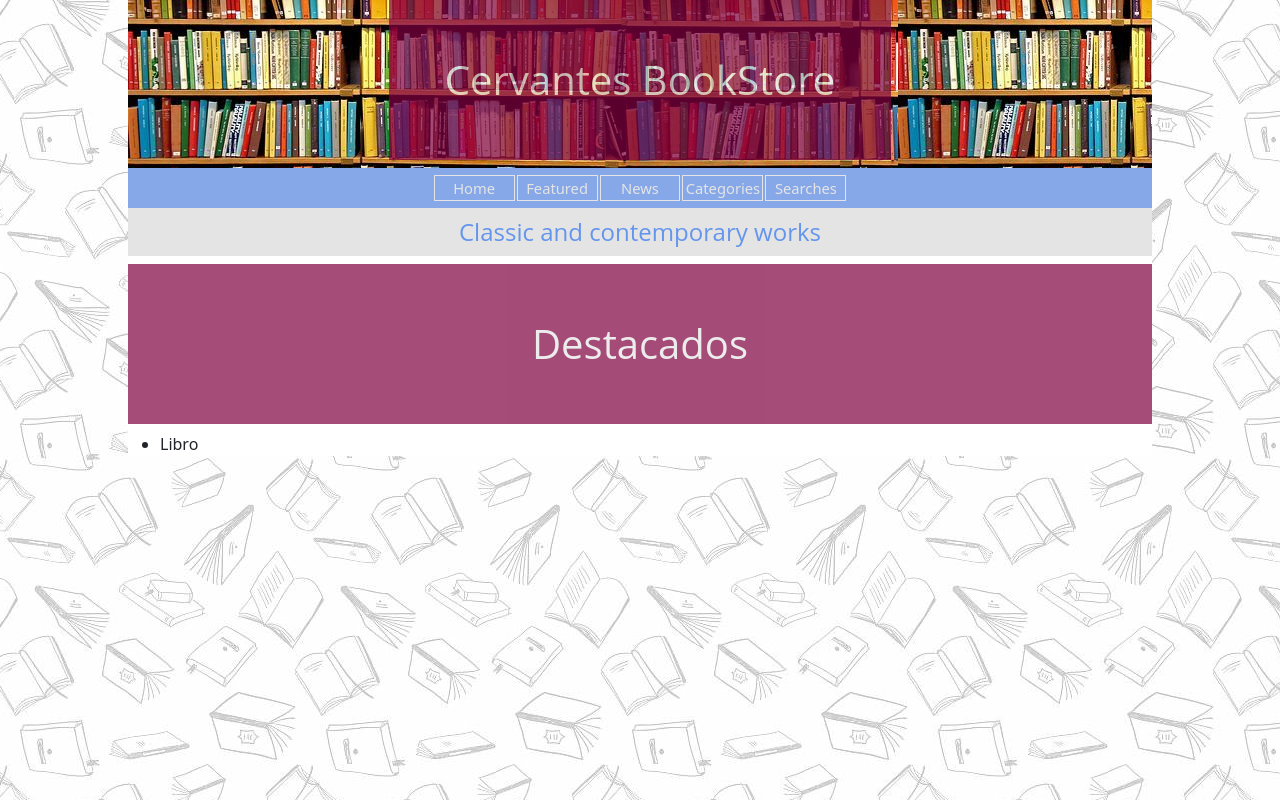
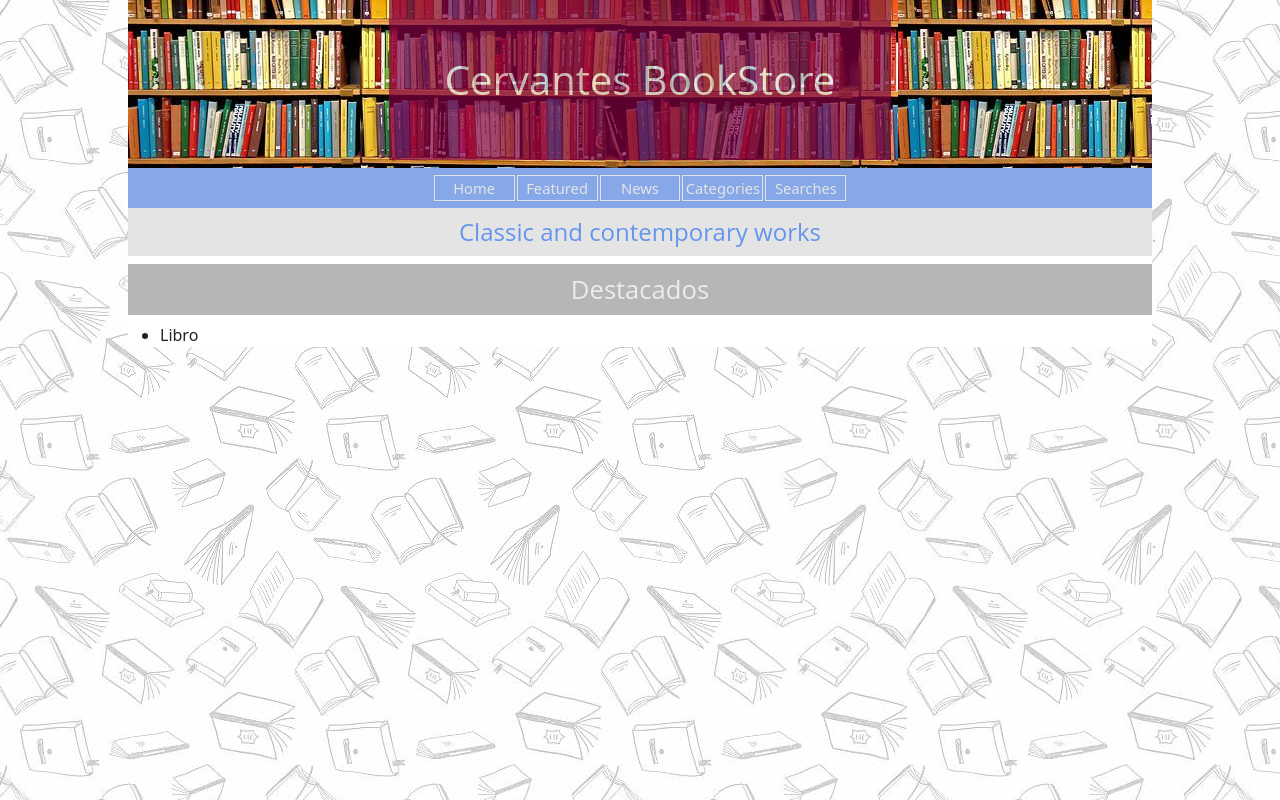
Before and after one commit to nix-star/codoacodo-react, a React (Create React App) app: page /destacados in a window 1280 px wide. Built offline with nearby package versions, Linux system fonts and the light colour scheme.

Commit message:
mismo estilo en titulo

```diff
--- a/src/components/search/Search.jsx
+++ b/src/components/search/Search.jsx
@@ -1,9 +1,10 @@
 import "../../style/search/search.css"
+import "../../style/inicio.css"
 
 const Search = () => {
     return (
         <>
-            <h1>Buscador</h1>
+            <h1 className="tituloPrincipal">Buscador</h1>
             <div className="containerSearch">
                 <form className="formSearch">
                     <input
--- a/src/routes/Descatados.jsx
+++ b/src/routes/Descatados.jsx
@@ -4,7 +4,7 @@ import LibrosGrid from '../components/LibrosGrid/LibrosGrid'
 const Descatados = () => {
   return (
     <>
-      <h1>
+      <h1 className='tituloPrincipal'>
         Destacados
       </h1>
       <main>
--- a/src/routes/Novedades.jsx
+++ b/src/routes/Novedades.jsx
@@ -2,7 +2,7 @@ import React from 'react'
 
 const Novedades = () => {
   return (
-    <h1>
+    <h1 className='tituloPrincipal'>
       novedades
     </h1>
   )
--- a/src/style/inicio.css
+++ b/src/style/inicio.css
@@ -16,6 +16,11 @@ body {
   overflow-x: hidden;
 }
 
+.tituloPrincipal {
+  background-color: rgb(153, 150, 150);
+  padding: 1%;
+  font-size: 1.6em;
+}
 
 /* Ver si alguien hace buscador */
 /*search*/
```
